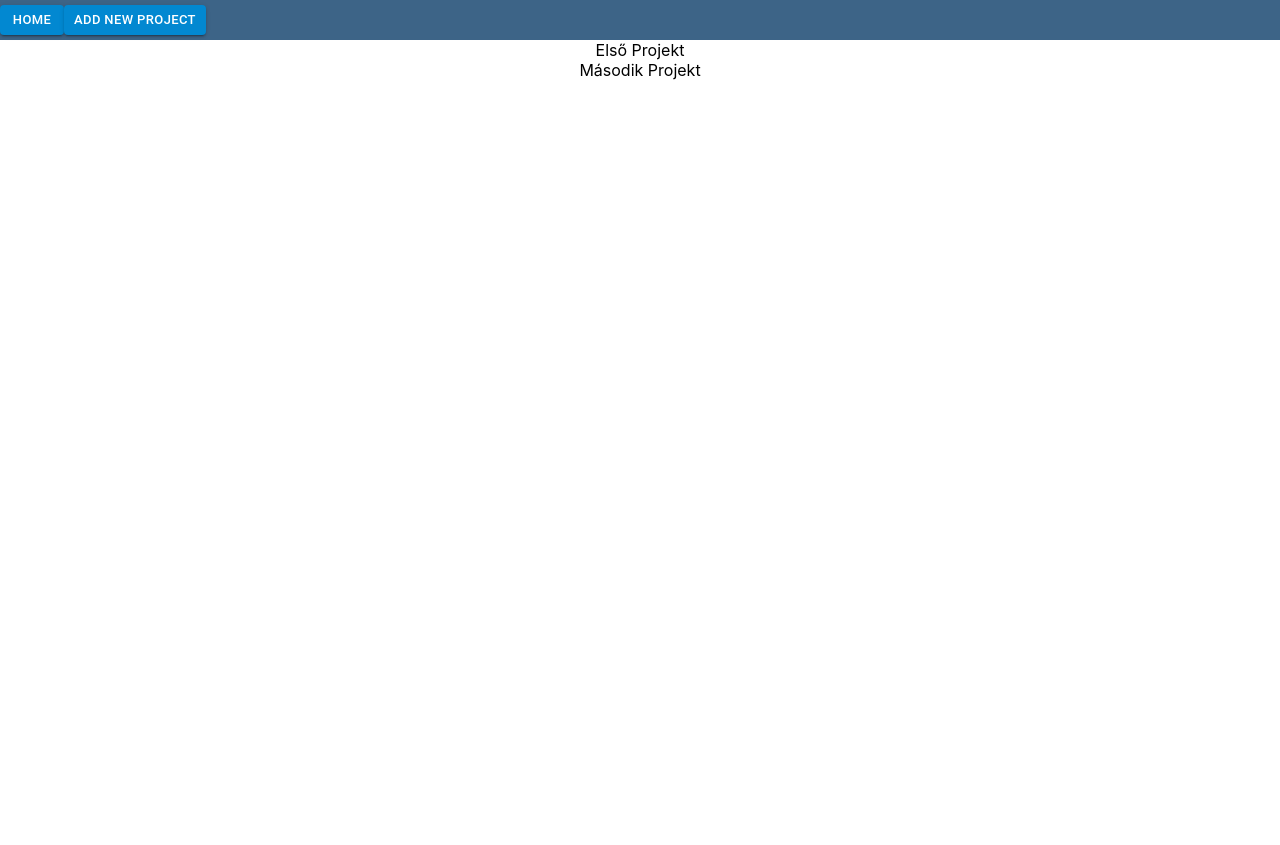
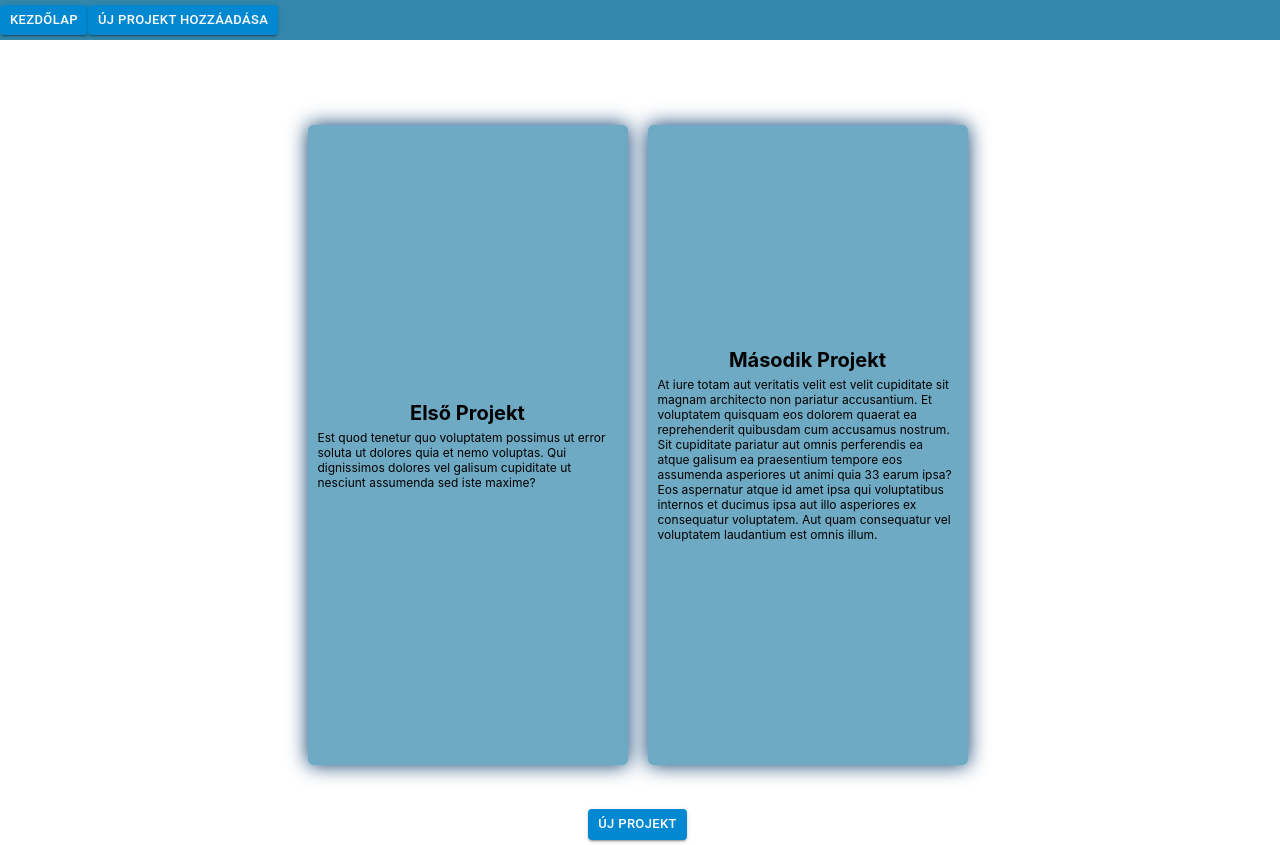
Before and after one commit to KacagoHollo/project-overview, a React (Create React App) app: page / in a window 1280 px wide. Before the commit the page ends 800 px from the top, so only its background shows below. Built offline with nearby package versions, Linux system fonts and the light colour scheme.

Commit message:
card position, basic design, buttons

```diff
--- a/src/App.css
+++ b/src/App.css
@@ -1,38 +1,40 @@
-.App {
-  text-align: center;
+
+main {
+  height: 100vh;
+
+  margin: 5px 10px 0 5px;
+  display: flex;
+  justify-content: center;
+  align-items: center;
+  gap: 20px;
+  flex-wrap: wrap;
 }
 
-.App-logo {
-  height: 40vmin;
-  pointer-events: none;
+div.box {
+  width: 25vw;
+  height: 80vh;
+
+  display: flex;
+  flex-direction: column;
+  justify-content: center;
+  align-items: center;
+  gap: 5px;
+
+  background-color: rgba(51, 135, 172, 0.7);
+  padding: 10px;
+  border-radius: 5px;
+  box-shadow: 0 0 20px #05386b;
 }
 
-@media (prefers-reduced-motion: no-preference) {
-  .App-logo {
-    animation: App-logo-spin infinite 20s linear;
-  }
+div.box h1 {
+  font-size: 20px;
+}
+div.box p {
+  font-size: 12px;
 }
 
-.App-header {
-  background-color: #282c34;
-  min-height: 100vh;
-  display: flex;
-  flex-direction: column;
-  align-items: center;
-  justify-content: center;
-  font-size: calc(10px + 2vmin);
-  color: white;
+
+footer {
+  position: absolute;
+  bottom: -40px;
 }
-
-.App-link {
-  color: #61dafb;
-}
-
-@keyframes App-logo-spin {
-  from {
-    transform: rotate(0deg);
-  }
-  to {
-    transform: rotate(360deg);
-  }
-}
--- a/src/App.jsx
+++ b/src/App.jsx
@@ -21,7 +21,6 @@ function App() {
     console.log(data); //useState-hez rendelném az eredményt, majd map-elném
   }
 
-
   return (
     <div className="App">
       <Navbar/>
--- a/src/components/Display.jsx
+++ b/src/components/Display.jsx
@@ -2,9 +2,10 @@ import React from 'react';
 
 function Display({item}) {
   return (
-    <div className='dp'>
-        <p>{item.név}</p>
-    </div>
+      <div className='box'>
+          <h1>{item.név}</h1>
+          <p>{item.leírás}</p>
+      </div>
   )
 }
 
--- a/src/components/Navbar.jsx
+++ b/src/components/Navbar.jsx
@@ -9,7 +9,7 @@ const Navbar = () => {
         navigate(path);
     }
   return (
-    <nav className='navbar' style={{backgroundColor:"#3d6487", height: "40px", display:"flex", alignItems: "center",justifyContent:"space-between"}}>
+    <nav className='navbar' style={{backgroundColor:"#3387ac", height: "40px", display:"flex", alignItems: "center", justifyContent:"space-between"}}>
         <div className='left'>
         <Button
             onClick={() => nav('/')}
@@ -17,14 +17,14 @@ const Navbar = () => {
             color="info"
             size="small"
             >
-              Home</Button>
+              Kezdőlap</Button>
         <Button
             onClick={() => nav('/new')}
             variant="contained"
             color="info"
             size="small"
             >
-              Add New Project</Button>
+              Új projekt hozzáadása</Button>
         </div>
     </nav>
   )
--- a/src/pages/Home.jsx
+++ b/src/pages/Home.jsx
@@ -1,15 +1,32 @@
 import React, {useState} from 'react';
+import { useNavigate } from 'react-router-dom';
+import Button from "@mui/material/Button";
 
 import project from '../data/project'
 import Display from '../components/Display';
 
 function Home() {
+    const navigate = useNavigate();
+    const nav = (path) => {
+        console.log('rerouting');
+        navigate(path);
+    }
   return (
-    <div>
+    <main>
         {project.projektek.map((item, i) => (
               <Display item={item} key={i}/>
             ))}
-    </div>
+
+        <footer>
+            <Button
+                onClick={() => nav('/new')}
+                variant="contained"
+                color="info"
+                size="small"
+                >Új projekt</Button>
+
+        </footer>
+    </main>
   )
 }
 
```
